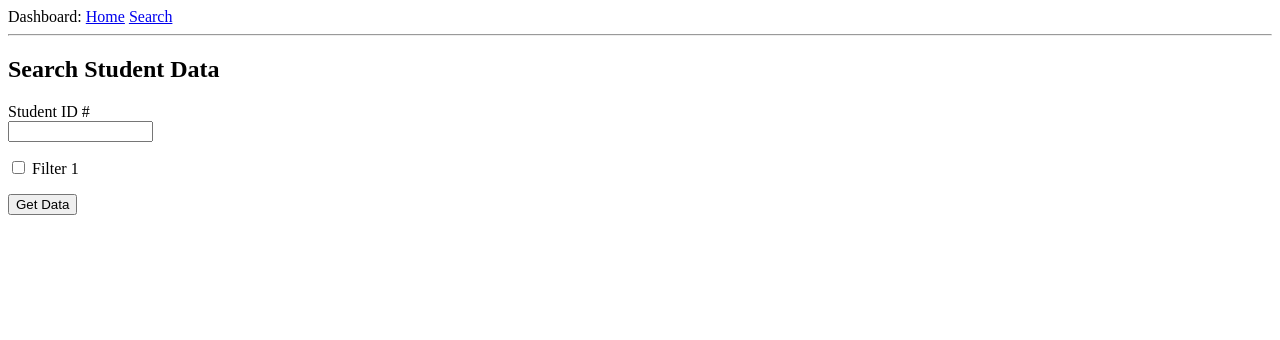
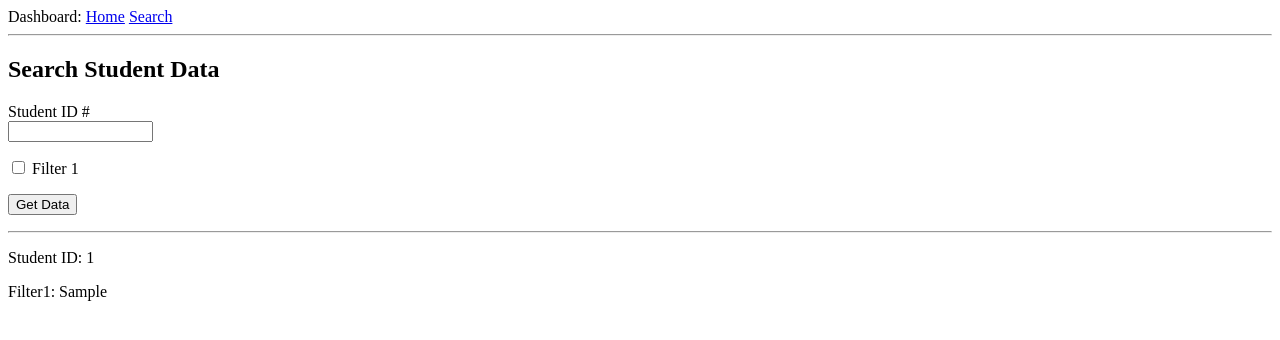
Before and after one commit to jberusch/GCYC, a Flask app: template app/templates/search.html in a window 1280 px wide. Shown: the top 340 px of the page. Run offline with Flask 2, Linux system fonts and the light colour scheme; the template is opened without the code that fills it: values that come from a table or form of the project are taken from there, most other values are stand-ins (such as "Sample title", 1, 10 or a date in 2020).

```diff
--- a/app/routes.py
+++ b/app/routes.py
@@ -1,5 +1,5 @@
 from app import app
-from flask import render_template, flash, redirect, url_for
+from flask import render_template, flash, redirect, url_for, request
 from app.forms import SearchForm
 
 @app.route('/')
@@ -11,11 +11,14 @@ def index():
 def search():
 	form = SearchForm()
 	if form.validate_on_submit():
-		flash('Student ID: {}, filter1: {}'.format(form.student_id.data, form.filter1.data))
-		return redirect(url_for('search_results'))
+		form_data = {
+			"student_id": form.student_id.data,
+			"filter1": form.filter1.data
+		}
+		return render_template('search.html', title = 'Search', form = form, results = form_data)
 
 	return render_template('search.html', title = 'Search', form = form)
 
-@app.route('/search_results')
+@app.route('/search_results', methods=['GET','POST'])
 def search_results():
 	return "search results go here"
--- a/app/templates/search.html
+++ b/app/templates/search.html
@@ -13,5 +13,12 @@
 			{{form.filter1()}} {{form.filter1.label}}
 		</p>
 		<p> {{form.submit()}} </p>
+
+		{% if results and results['student_id'] %}
+		<hr>
+		<p>Student ID: {{ results['student_id'] }}</p>
+		<p>Filter1: {{ results['filter1'] }}</p>
+		{% endif %}
+
 	</form>
 {% endblock %}
```
